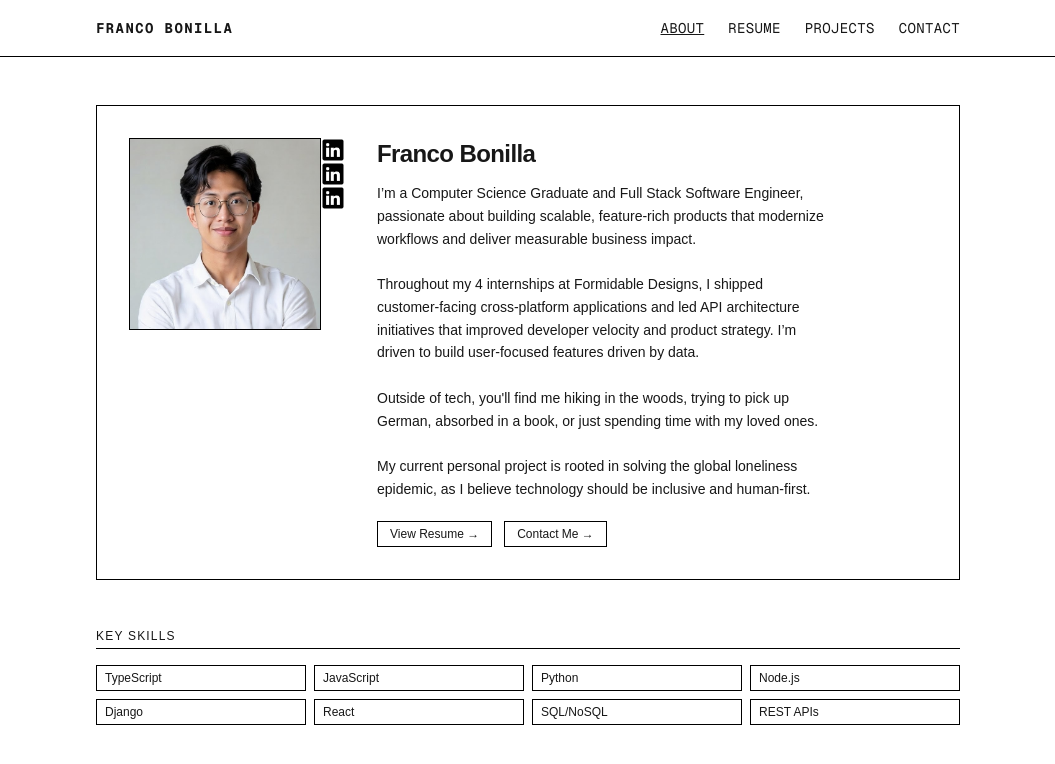
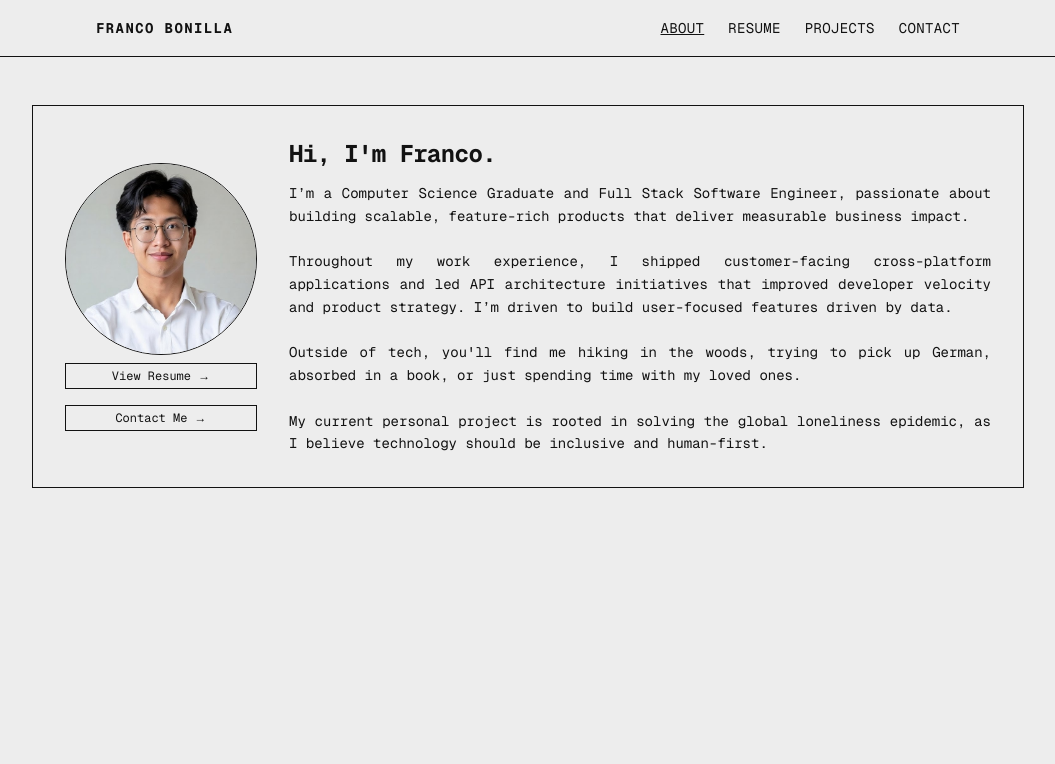
Before and after one commit to toBFrank/franco-bonilla-portfolio, a Next.js app in the folder frontend/: page / in a window 1280 px wide. Shown: the top 764 px of the page, without its empty margins (112-1167 px from the left). Built offline with nearby package versions, Linux system fonts and the light colour scheme.

Commit message:
fixed up styling of About. Fixed up styling of dark/light theme

```diff
--- a/frontend/app/globals.css
+++ b/frontend/app/globals.css
@@ -1,8 +1,8 @@
 @import "tailwindcss";
 
 :root {
-  --background: #ffffff;
-  --foreground: #171717;
+  --background: #ededed;
+  --foreground: #121212;
 }
 
 @theme inline {
@@ -14,7 +14,7 @@
 
 @media (prefers-color-scheme: dark) {
   :root {
-    --background: #0a0a0a;
+    --background: #121212;
     --foreground: #ededed;
   }
 }
@@ -22,24 +22,24 @@
 body {
   background: var(--background);
   color: var(--foreground);
-  font-family: Arial, Helvetica, sans-serif;
+  /* font-family: Arial, Helvetica, sans-serif; */
 }
 
 /* ─── Layout ────────────────────────────────────────── */
 
 @layer components {
   .layout-body {
-    @apply min-h-full flex flex-col font-mono bg-white text-black;
+    @apply min-h-full flex flex-col font-mono bg-background text-foreground;
   }
 
   .layout-main {
-    @apply flex-1 max-w-4xl w-full mx-auto px-4 py-12;
+    @apply flex-1 max-w-5xl w-full mx-auto px-4 py-12;
   }
 
   /* ─── Navbar ──────────────────────────────────────── */
 
   .nav-root {
-    @apply border-b border-black;
+    @apply border-b border-foreground sticky top-0 z-50 bg-background;
   }
 
   .nav-inner {
@@ -63,15 +63,15 @@ body {
   }
 
   .nav-hamburger {
-    @apply sm:hidden font-mono text-sm border border-black px-2 py-1;
+    @apply sm:hidden font-mono text-sm border border-foreground px-2 py-1;
   }
 
   .nav-mobile-list {
-    @apply sm:hidden border-t border-black;
+    @apply sm:hidden border-t border-foreground;
   }
 
   .nav-mobile-item {
-    @apply border-b border-black;
+    @apply border-b border-foreground;
   }
 
   .nav-mobile-link {
@@ -89,7 +89,7 @@ body {
   }
 
   .page-title {
-    @apply text-xs uppercase tracking-widest border-b border-black pb-1;
+    @apply text-xs uppercase tracking-widest border-b border-foreground pb-1;
   }
 
   .section-heading {
@@ -97,33 +97,33 @@ body {
   }
 
   .btn {
-    @apply border border-black px-3 py-1 text-xs hover:bg-black hover:text-white transition-colors;
+    @apply border border-foreground px-3 py-1 text-xs hover:bg-foreground hover:text-background transition-colors;
   }
 
   .btn-wide {
-    @apply border border-black px-4 py-2 text-xs uppercase tracking-wide hover:bg-black hover:text-white transition-colors self-start;
+    @apply border border-foreground px-4 py-2 text-xs uppercase tracking-wide hover:bg-foreground hover:text-background transition-colors self-start;
   }
 
   .card {
-    @apply border border-black p-6 flex flex-col gap-4;
+    @apply border border-foreground p-6 flex flex-col gap-4;
   }
 
   .placeholder-img {
-    @apply border border-black flex items-center justify-center text-xs text-center;
+    @apply border border-foreground flex items-center justify-center text-xs text-center;
   }
 
   .tag {
-    @apply border border-black px-2 py-1 text-xs;
+    @apply border border-foreground px-2 py-1 text-xs;
   }
 
   /* ─── About ────────────────────────────────────────── */
 
   .about-wrapper {
-    @apply flex flex-col gap-12;
+    @apply flex flex-col gap-8;
   }
 
   .about-hero {
-    @apply border border-black p-8;
+    @apply border border-foreground p-8;
   }
 
   .about-hero-inner {
@@ -131,15 +131,16 @@ body {
   }
 
   .about-photo-socials {
-    @apply flex flex-row;
+    /* fill up full col height */
+    @apply flex flex-col justify-between items-center self-center;
   }
 
   .about-photo {
-    @apply w-48 h-48 border border-black flex items-center justify-center shrink-0 text-xs text-center;
+    @apply grow w-48 h-48 border rounded-full border-foreground flex items-center justify-center shrink-0 text-xs text-center;
   }
 
   .about-socials {
-    @apply flex flex-col;
+    @apply flex flex-row justify-between w-full;
   }
 
   .about-bio {
@@ -151,11 +152,11 @@ body {
   }
 
   .about-intro {
-    @apply text-sm leading-relaxed max-w-md;
+    @apply text-sm leading-relaxed max-w-full text-justify;
   }
 
   .about-cta-row {
-    @apply flex gap-3 mt-2;
+    @apply flex flex-col gap-4 mt-2 w-full text-center;
   }
 
   .about-skills-section {
@@ -173,11 +174,11 @@ body {
   }
 
   .project-card {
-    @apply border border-black p-6 flex flex-col gap-4;
+    @apply border border-foreground p-6 flex flex-col gap-4;
   }
 
   .project-screenshot {
-    @apply w-full h-40 border border-black flex items-center justify-center text-xs text-center bg-gray-50;
+    @apply w-full h-40 border border-foreground flex items-center justify-center text-xs text-center bg-gray-50;
   }
 
   .project-meta {
@@ -203,7 +204,7 @@ body {
   /* ─── Resume ──────────────────────────────────────── */
 
   .resume-header {
-    @apply flex items-center justify-between border-b border-black pb-1;
+    @apply flex items-center justify-between border-b border-foreground pb-1;
   }
 
   .resume-section {
@@ -211,7 +212,7 @@ body {
   }
 
   .resume-entry {
-    @apply border border-black p-4 flex flex-col gap-2;
+    @apply border border-foreground p-4 flex flex-col gap-2;
   }
 
   .resume-entry-header {
@@ -241,7 +242,7 @@ body {
   /* ─── Contact ─────────────────────────────────────── */
 
   .contact-layout {
-    @apply flex flex-col sm:flex-row gap-12;
+    @apply flex flex-col sm:flex-row gap-8;
   }
 
   .contact-form {
@@ -257,11 +258,11 @@ body {
   }
 
   .contact-input {
-    @apply border border-black px-3 py-2 text-sm bg-white outline-none focus:ring-1 focus:ring-black;
+    @apply border border-foreground px-3 py-2 text-sm bg-background outline-none focus:ring-1 focus:ring-foreground;
   }
 
   .contact-textarea {
-    @apply border border-black px-3 py-2 text-sm bg-white outline-none focus:ring-1 focus:ring-black resize-none;
+    @apply border border-foreground px-3 py-2 text-sm bg-background outline-none focus:ring-1 focus:ring-foreground resize-none;
   }
 
   .contact-sidebar {
--- a/frontend/app/layout.tsx
+++ b/frontend/app/layout.tsx
@@ -21,7 +21,7 @@ export default function RootLayout({
   return (
     <html lang="en" className={`${geistMono.variable} h-full`}>
       <body className="layout-body">
-        <Navbar />
+      <Navbar />
         <main className="layout-main">
           {children}
         </main>
--- a/frontend/app/page.tsx
+++ b/frontend/app/page.tsx
@@ -11,11 +11,20 @@ export default function Home() {
               <Image
                 src="/profile_pic.jpg"
                 alt="Profile Picture"
+                className="rounded-full"
                 width={400}
                 height={400}
               />
             </div>
-            <div className="about-socials">
+            <div className="about-cta-row">
+              <a href="/resume" className="btn">
+                View Resume →
+              </a>
+              <a href="/contact" className="btn">
+                Contact Me →
+              </a>
+            </div>
+            {/* <div className="about-socials">
               <Link
                 href="https://www.linkedin.com/in/tobfrank/"
                 target="_blank"
@@ -23,8 +32,8 @@ export default function Home() {
                 <Image
                   src="/icons/linkedin_icon.png"
                   alt="LinkedIn"
-                  width={24}
-                  height={24}
+                  width={36}
+                  height={36}
                 />
               </Link>
               <Link
@@ -34,8 +43,8 @@ export default function Home() {
                 <Image
                   src="/icons/linkedin_icon.png"
                   alt="LinkedIn"
-                  width={24}
-                  height={24}
+                  width={36}
+                  height={36}
                 />
               </Link>
               <Link
@@ -45,21 +54,20 @@ export default function Home() {
                 <Image
                   src="/icons/linkedin_icon.png"
                   alt="LinkedIn"
-                  width={24}
-                  height={24}
+                  width={36}
+                  height={36}
                 />
               </Link>
-            </div>
+            </div> */}
           </div>
           <div className="about-bio">
-            <h1 className="about-name">Franco Bonilla</h1>
+            <h1 className="about-name">Hi, I'm Franco.</h1>
             <p className="about-intro">
               I’m a Computer Science Graduate and Full Stack Software Engineer,
-              passionate about building scalable, feature-rich products that
-              modernize workflows and deliver measurable business impact.
+              passionate about building scalable, feature-rich products that deliver measurable business impact.
               <br />
               <br />
-              Throughout my 4 internships at Formidable Designs, I shipped
+              Throughout my work experience, I shipped
               customer-facing cross-platform applications and led API
               architecture initiatives that improved developer velocity and
               product strategy. I’m driven to build user-focused features driven
@@ -75,19 +83,11 @@ export default function Home() {
               loneliness epidemic, as I believe technology should be inclusive
               and human-first.
             </p>
-            <div className="about-cta-row">
-              <a href="/resume" className="btn">
-                View Resume →
-              </a>
-              <a href="/contact" className="btn">
-                Contact Me →
-              </a>
-            </div>
           </div>
         </div>
       </section>
 
-      <section className="about-skills-section">
+      {/* <section className="about-skills-section">
         <h2 className="page-title">Key Skills</h2>
         <ul className="about-skills-grid">
           {[
@@ -105,7 +105,7 @@ export default function Home() {
             </li>
           ))}
         </ul>
-      </section>
+      </section> */}
     </div>
   );
 }
```
